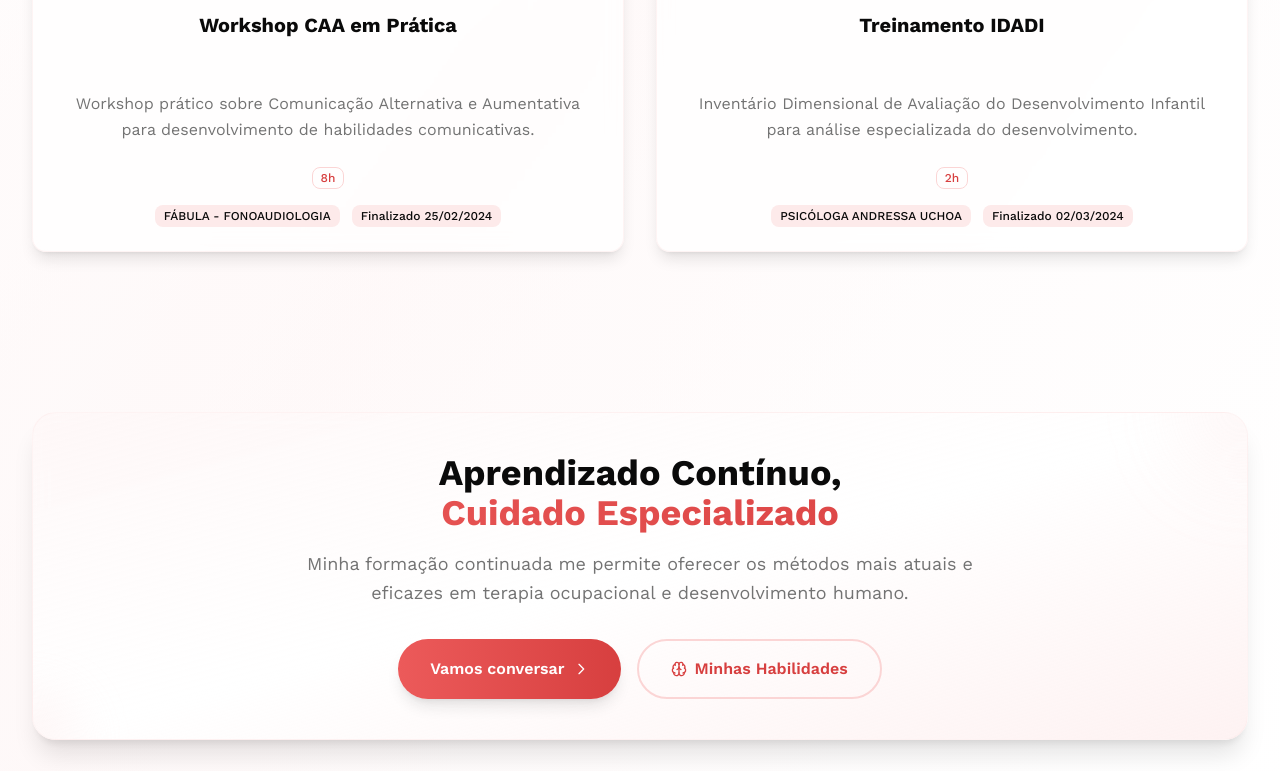
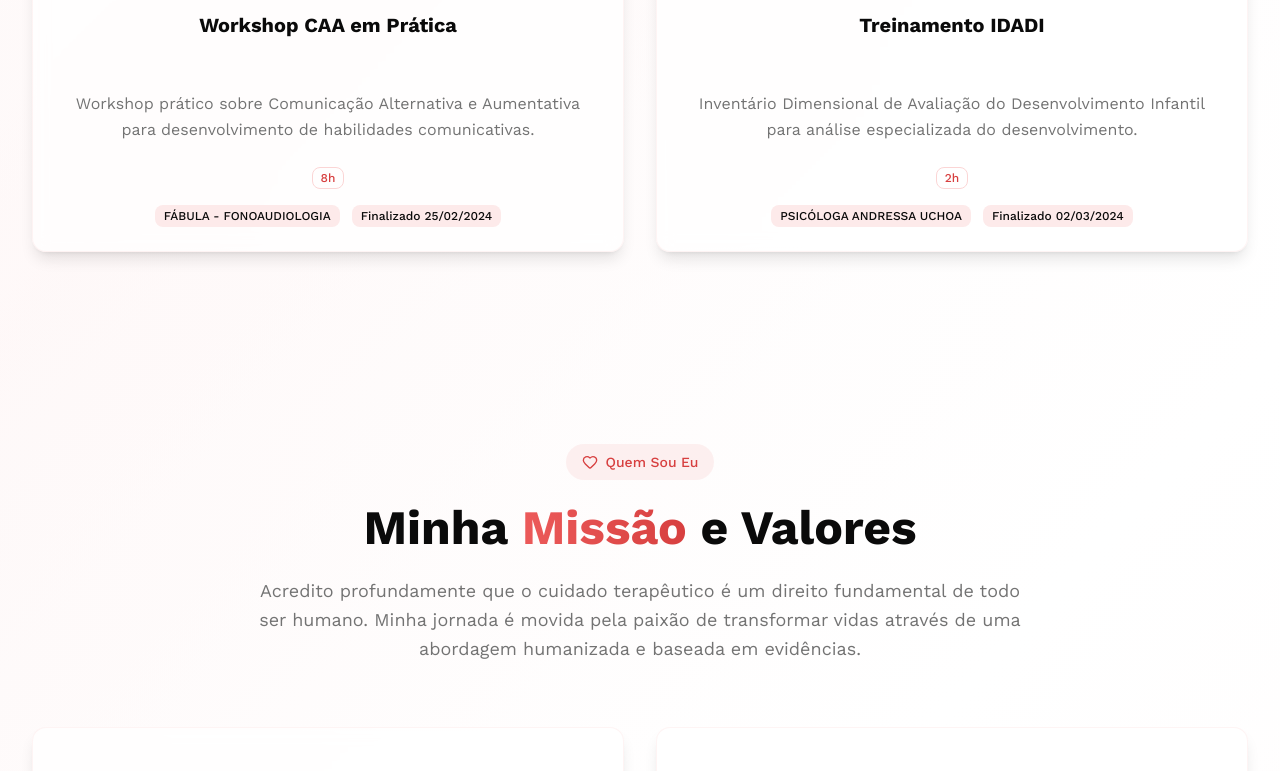
Before and after one commit to FilipeeOliveira/portifolio_becca, a Next.js app: page /portfolio in a window 1280 px wide. Shown: the part 2000-2771 px from the top of the page. Built offline with nearby package versions, Linux system fonts and the light colour scheme; no server answers.

Commit message:
feat: remove seção de chamada para ação no componente CoursesSection

```diff
--- a/src/components/sections/courses/CoursesSection.tsx
+++ b/src/components/sections/courses/CoursesSection.tsx
@@ -202,63 +202,6 @@ export function CoursesSection() {
             </CardContent>
           </Card>
         </div>
-
-        {/* Call to Action */}
-        <div className="text-center mt-40">
-          <div className="relative bg-gradient-to-br from-coral-50/80 via-white to-coral-100/60 backdrop-blur-sm rounded-3xl p-10 border border-coral-100/50 shadow-xl overflow-hidden">
-            {/* Decorative elements */}
-            <div className="absolute top-0 right-0 w-32 h-32 bg-gradient-to-br from-coral-200/20 to-coral-300/10 rounded-full -translate-y-16 translate-x-16 blur-2xl" />
-            <div className="absolute bottom-0 left-0 w-24 h-24 bg-gradient-to-tr from-coral-100/30 to-coral-200/20 rounded-full translate-y-12 -translate-x-12 blur-xl" />
-
-            <div className="relative z-10">
-
-              <h3 className="text-3xl sm:text-4xl font-bold text-foreground mb-4">
-                Aprendizado Contínuo,
-                <span className="block text-transparent bg-gradient-to-r from-coral-500 to-coral-600 bg-clip-text">
-                  Cuidado Especializado
-                </span>
-              </h3>
-
-              <p className="text-muted-foreground mb-8 max-w-2xl mx-auto text-lg leading-relaxed">
-                Minha formação continuada me permite oferecer os métodos mais atuais e eficazes
-                em terapia ocupacional e desenvolvimento humano.
-              </p>
-
-              <div className="flex flex-col sm:flex-row gap-4 justify-center">
-                <button
-                  className="group bg-gradient-to-r from-coral-500 to-coral-600 text-white px-8 py-4 rounded-full font-semibold hover:from-coral-600 hover:to-coral-700 transition-all duration-300 shadow-lg hover:shadow-xl hover:-translate-y-1 flex items-center justify-center gap-2"
-                  onClick={() => document.getElementById('contato')?.scrollIntoView({ behavior: 'smooth' })}
-                >
-                  Vamos conversar
-                  <svg className="w-4 h-4 group-hover:translate-x-1 transition-transform duration-300" fill="none" stroke="currentColor" viewBox="0 0 24 24">
-                    <path strokeLinecap="round" strokeLinejoin="round" strokeWidth={2} d="M9 5l7 7-7 7" />
-                  </svg>
-                </button>
-
-                <button
-                  className="group border-2 border-coral-200 text-coral-600 hover:border-coral-300 px-8 py-4 rounded-full font-semibold hover:bg-coral-50 transition-all duration-300 hover:-translate-y-1 flex items-center justify-center gap-2"
-                  onClick={() => {
-                    // Navigate to skills section in CV
-                    const cvSection = document.getElementById('curriculo');
-                    if (cvSection) {
-                      cvSection.scrollIntoView({ behavior: 'smooth' });
-                      // Wait for scroll then trigger skills tab
-                      setTimeout(() => {
-                        const skillsTab = document.querySelector('[data-state="inactive"][value="skills"]') as HTMLElement;
-                        if (skillsTab) {
-                          skillsTab.click();
-                        }
-                      }, 800);
-                    }
-                  }}
-                >
-                  <Brain className="w-4 h-4" />
-                  Minhas Habilidades
-                </button>
-              </div>
-            </div>
-          </div>
-        </div>
       </div>
     </section>
   )
```
